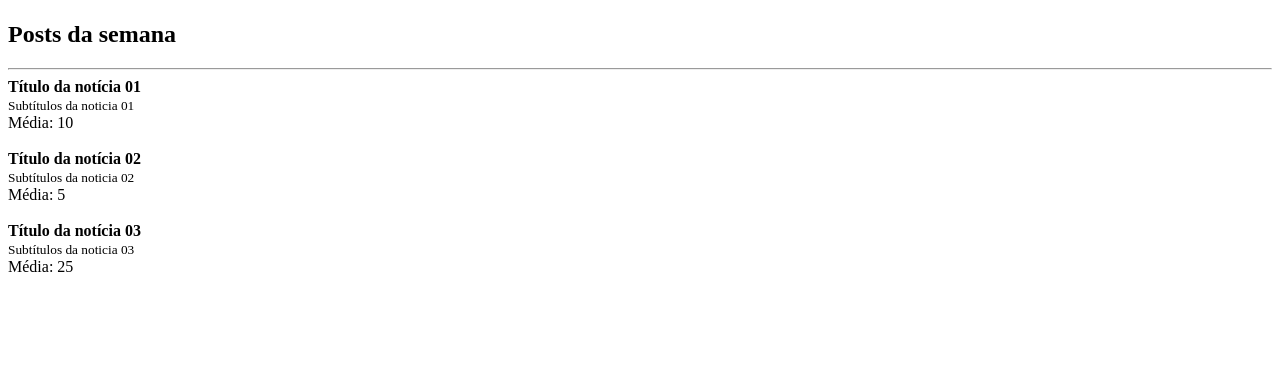
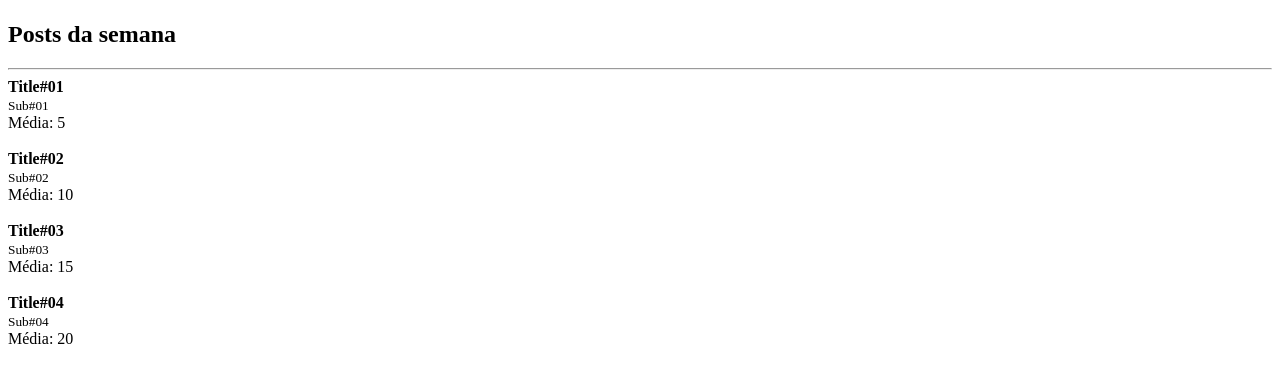
Before and after one commit to i4n-v/react-fundamentals, a React app: page / in a window 1280 px wide. Shown: the top 382 px of the page. Built offline with nearby package versions, Linux system fonts and the light colour scheme.

Commit message:
feat: render lists with react components

```diff
--- a/src/App.jsx
+++ b/src/App.jsx
@@ -1,6 +1,29 @@
 import React from "react";
 import Post from "./Post";
 import Header from "./Header";
+
+const posts = [
+  {
+    title: "Title#01",
+    subtitle: "Sub#01",
+    likes: 10,
+  },
+  {
+    title: "Title#02",
+    subtitle: "Sub#02",
+    likes: 20,
+  },
+  {
+    title: "Title#03",
+    subtitle: "Sub#03",
+    likes: 30,
+  },
+  {
+    title: "Title#04",
+    subtitle: "Sub#04",
+    likes: 40,
+  },
+];
 
 export default function App() {
   return (
@@ -9,27 +32,9 @@ export default function App() {
         <h2>Posts da semana</h2>
       </Header>
       <hr />
-      <Post
-        post={{
-          title: "Título da notícia 01",
-          subtitle: "Subtítulos da noticia 01",
-        }}
-        likes={20}
-      />
-      <Post
-        post={{
-          title: "Título da notícia 02",
-          subtitle: "Subtítulos da noticia 02",
-        }}
-        likes={10}
-      />
-      <Post
-        post={{
-          title: "Título da notícia 03",
-          subtitle: "Subtítulos da noticia 03",
-        }}
-        likes={50}
-      />
+      {posts.map(({ likes, ...post }) => (
+        <Post key={post.title} post={post} likes={likes} />
+      ))}
     </>
   );
 }
```
